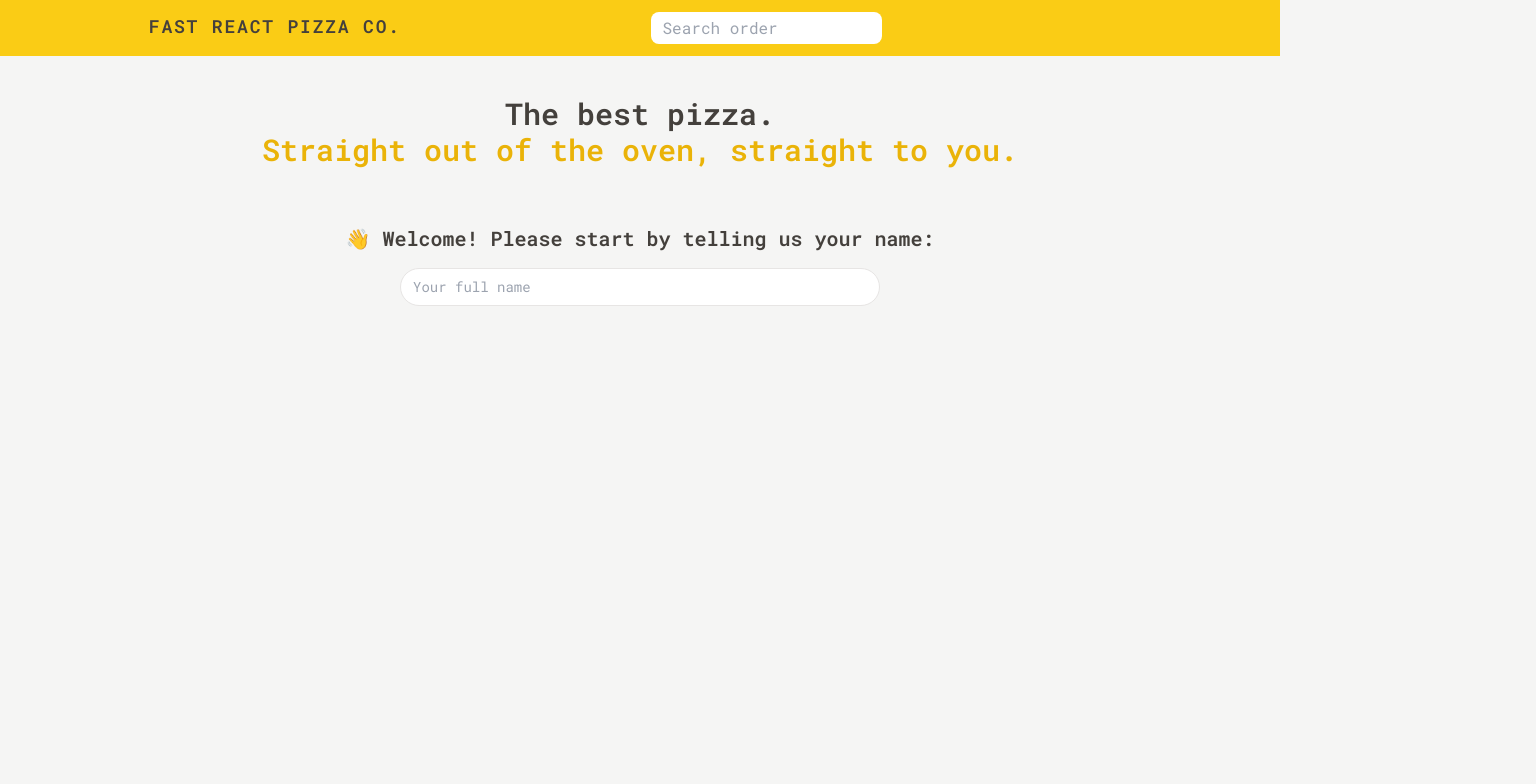
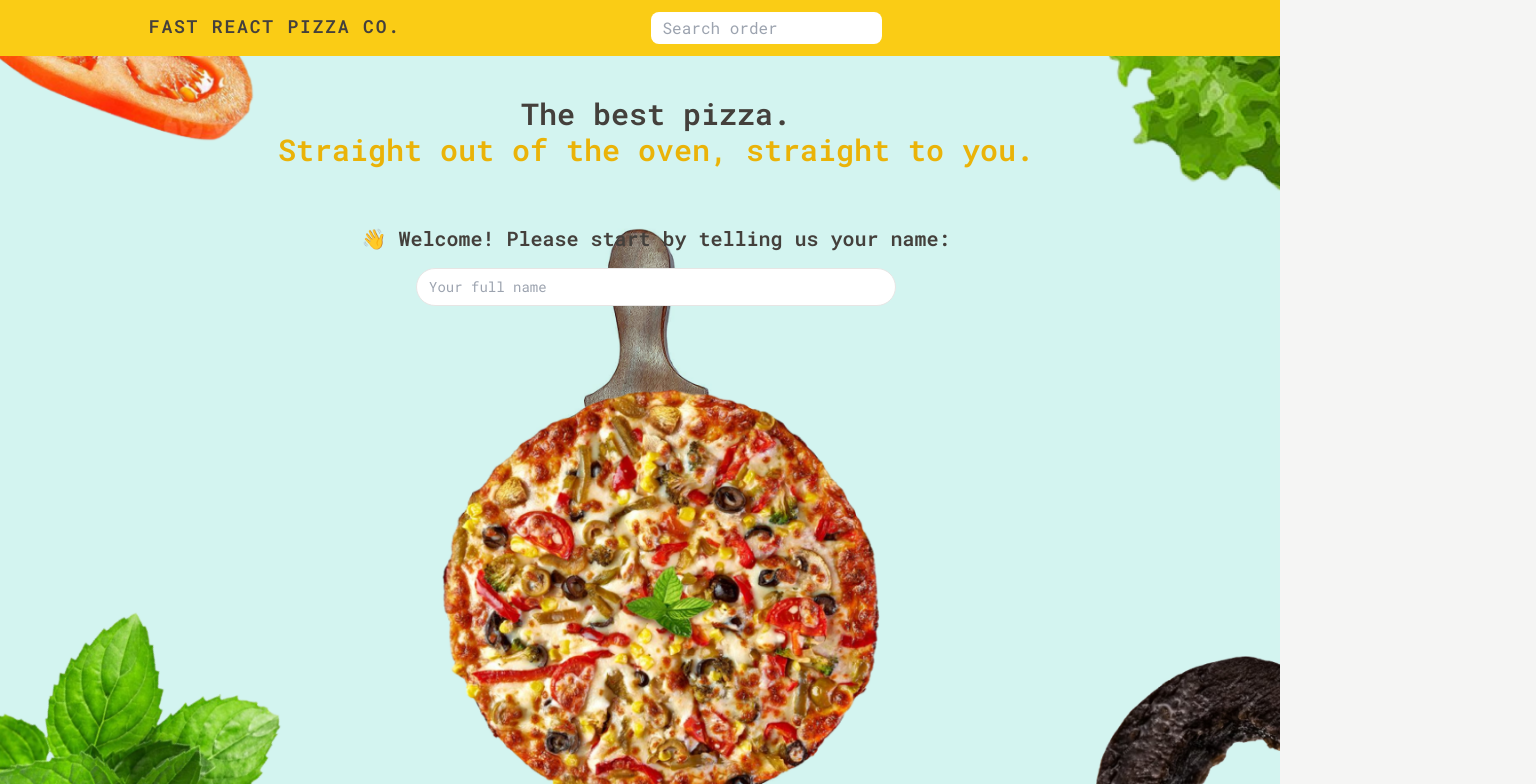
Before and after one commit to MethuParoi/pizza-store-react-project, a React (Vite) app: page / in a window 1280 px wide. Shown: the top 784 px of the page, 1536 px wide, since content can reach past the window. Built offline with nearby package versions, Linux system fonts and the light colour scheme.

Commit message:
latest update

```diff
--- a/src/features/order/CreateOrder.jsx
+++ b/src/features/order/CreateOrder.jsx
@@ -77,7 +77,7 @@ function CreateOrder() {
             />
           </div>
           {!position.latitude && !position.longitude && (
-            <span className="absolute top-[296px] left-[71.5rem] z-10">
+            <span className="absolute top-[327px] md:top-[296px] left-[170px] md:left-[71.5rem] z-10">
               <Button
                 disabled={addressLoading}
                 type="position"
--- a/src/features/user/CreateUser.jsx
+++ b/src/features/user/CreateUser.jsx
@@ -18,13 +18,14 @@ function CreateUser() {
   }
 
   return (
+    <div className="flex flex-col items-center">
       <form onSubmit={handleSubmit}>
-      <p className="text-xl font-semibold">
+        <p className="text-xl mx-auto font-semibold w-[20rem] sm:w-full">
           👋 Welcome! Please start by telling us your name:
         </p>
 
         <input
-        className="input w-[30rem] mt-4"
+          className="input w-[20rem] sm:w-[30rem] mt-4"
           type="text"
           placeholder="Your full name"
           value={username}
@@ -37,6 +38,7 @@ function CreateUser() {
           </div>
         )}
       </form>
+    </div>
   );
 }
 
--- a/src/ui/Home.jsx
+++ b/src/ui/Home.jsx
@@ -1,12 +1,22 @@
 import { useSelector } from "react-redux";
 import CreateUser from "../features/user/CreateUser";
 import Button from "./Button";
+import backgroundImage from "../../public/images/Desktop_4.png";
 
 function Home() {
   const username = useSelector((state) => state.user.username);
 
   return (
-    <div className="text-center my-10">
+    <div className=" max-h-screen lg:w-[80rem] flex justify-center">
+      {/* Background Image */}
+      <img
+        className="hidden lg:block absolute inset-0 h-full w-full object-cover -z-10"
+        src="../../public/images/Desktop_4.png"
+        alt="Background"
+      />
+
+      {/* Content */}
+      <div className="text-center my-10 z-10 flex flex-col items-center lg:mr-[30rem]">
         <h1 className="text-2xl md:text-3xl font-semibold mb-14">
           The best pizza.
           <br />
@@ -23,6 +33,7 @@ function Home() {
           </Button>
         )}
       </div>
+    </div>
   );
 }
 
```
Also changed, not shown: public/images/Desktop - 5.png (added), public/images/Desktop_4.png (added). Lines whose indentation alone changed are shown as unchanged.
